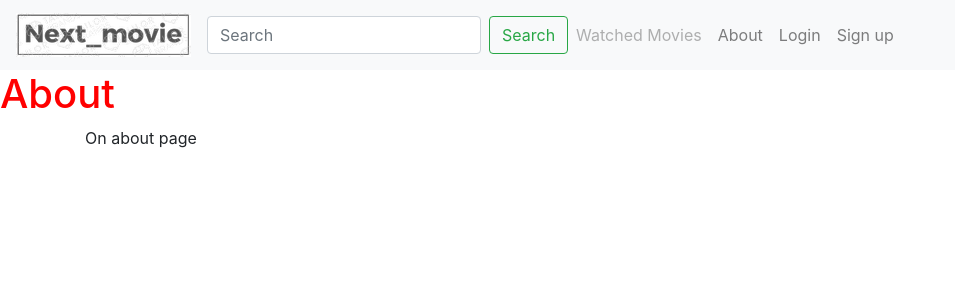
After one commit to koleaby4/next_movie, a Django app: page /about/ in a window 1280 px wide. The commit adds this page. Shown: the top 300 px of the page, without its empty margins (0-955 px from the left). Run offline with Django 3.2, Linux system fonts and the light colour scheme; parts of the project's set-up code (start-up, migrations or seed data) failed here and were passed over; some libraries are stand-ins or nearby versions.

Commit message:
Add boilerplate for about page

```diff
--- a/pages/urls.py
+++ b/pages/urls.py
@@ -1,6 +1,7 @@
 from django.urls import path
-from .views import index
+from .views import index, about
 
 urlpatterns = [
     path('', index, name="index"),
+    path('about/', about, name="about"),
 ]
--- a/pages/views.py
+++ b/pages/views.py
@@ -11,3 +11,6 @@ def index(request):
     top_rated_movies = get_top_rated()
     context = {"movies" : top_rated_movies}
     return render(request, 'index.html', context=context)
+
+def about(request):
+    return render(request, 'about.html')
--- /dev/null
+++ b/templates/about.html
@@ -0,0 +1,9 @@
+{% extends '_base.html' %}
+
+{% block title %}About{% endblock title %}
+
+{% block content %}
+
+<p>On about page</p>
+
+{% endblock content %}
--- a/templates/components/nav.html
+++ b/templates/components/nav.html
@@ -20,7 +20,7 @@
         </li>
 
         <li class="nav-item">
-          <a class="nav-link" href="#">About</a>
+          <a class="nav-link" href="{% url 'about' %}">About</a>
         </li>
 
         {% if user.is_authenticated %}
```
